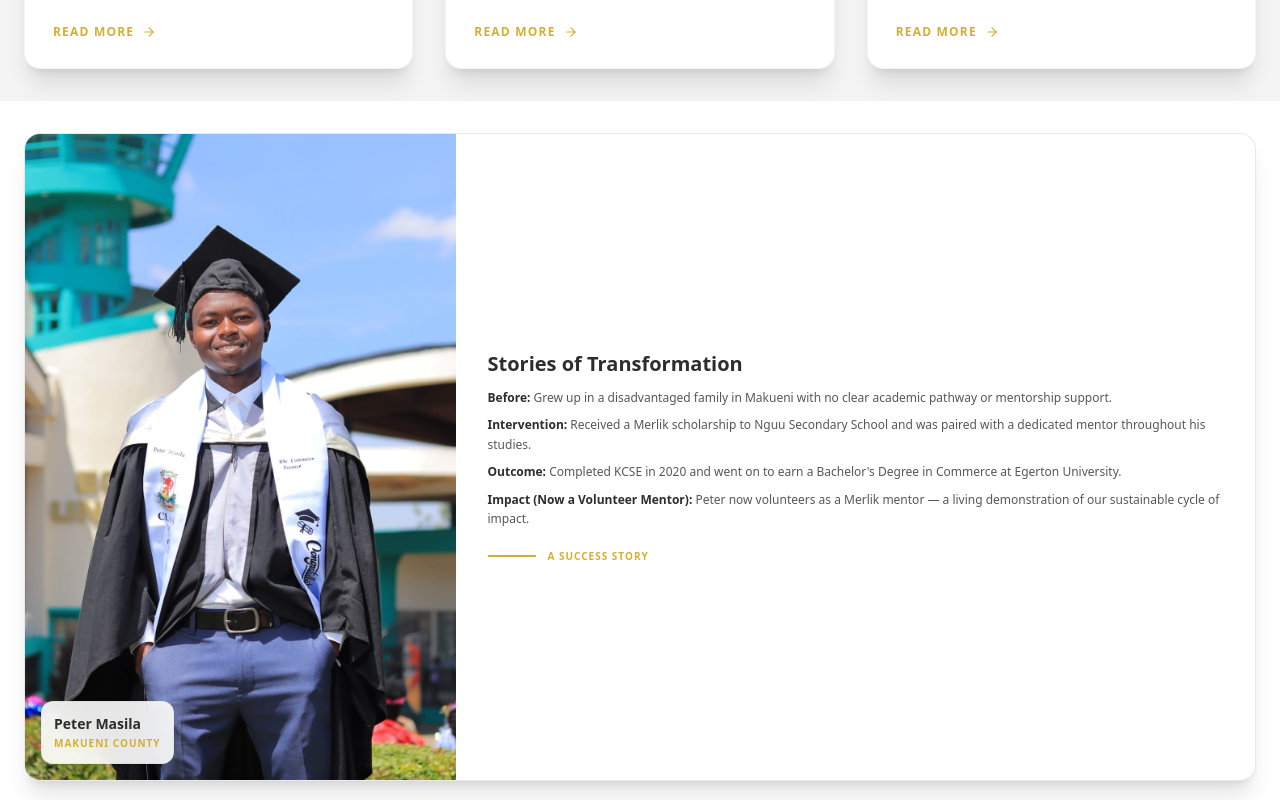
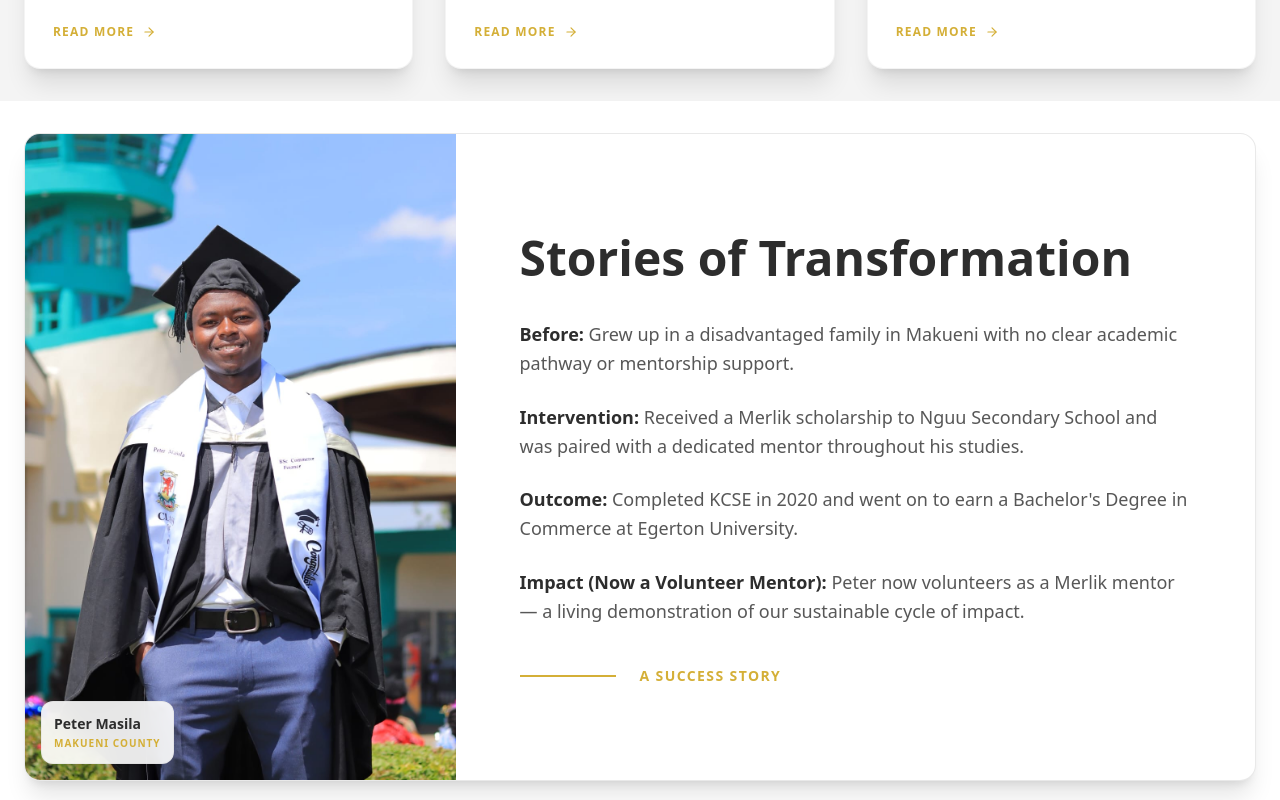
Before and after one commit to foundationmerlik/webapp, a Next.js app: page / in a window 1280 px wide. Shown: the part 1740-2540 px from the top of the page. Built offline with nearby package versions, Linux system fonts and the light colour scheme; a web font is replaced by a local one.

Commit message:
style: restore Stories of Transformation to original premium font sizes and spacing

```diff
--- a/src/app/page.tsx
+++ b/src/app/page.tsx
@@ -261,11 +261,11 @@ export default function Home() {
                 <p className="text-brand-gold text-[10px] uppercase font-bold tracking-widest">Makueni County</p>
               </div>
             </div>
-            <div className="lg:w-[65%] p-6 md:p-8 flex flex-col justify-center">
-              <h2 className="text-lg md:text-xl font-serif font-bold mb-3 text-foreground leading-tight">
+            <div className="lg:w-[65%] p-12 md:p-16 flex flex-col justify-center">
+              <h2 className="text-3xl md:text-5xl font-serif font-bold mb-8 text-foreground leading-tight">
                 Stories of Transformation
               </h2>
-              <div className="space-y-2 text-foreground/80 font-sans leading-relaxed relative z-10 text-xs">
+              <div className="space-y-6 text-foreground/80 font-sans leading-relaxed relative z-10 text-base md:text-lg">
                 <p>
                   <strong className="text-foreground">Before:</strong> Grew up in a disadvantaged family in Makueni with no clear academic pathway or mentorship support.
                 </p>
@@ -279,9 +279,9 @@ export default function Home() {
                   <strong className="text-foreground">Impact (Now a Volunteer Mentor):</strong> Peter now volunteers as a Merlik mentor — a living demonstration of our sustainable cycle of impact.
                 </p>
               </div>
-              <div className="flex items-center gap-3 mt-5">
-                <div className="h-[2px] w-12 bg-brand-gold"></div>
-                <span className="text-brand-gold font-bold tracking-widest uppercase text-[10px]">A Success Story</span>
+              <div className="flex items-center gap-6 mt-10">
+                <div className="h-[2px] w-24 bg-brand-gold"></div>
+                <span className="text-brand-gold font-bold tracking-widest uppercase text-sm">A Success Story</span>
               </div>
             </div>
           </div>
```
